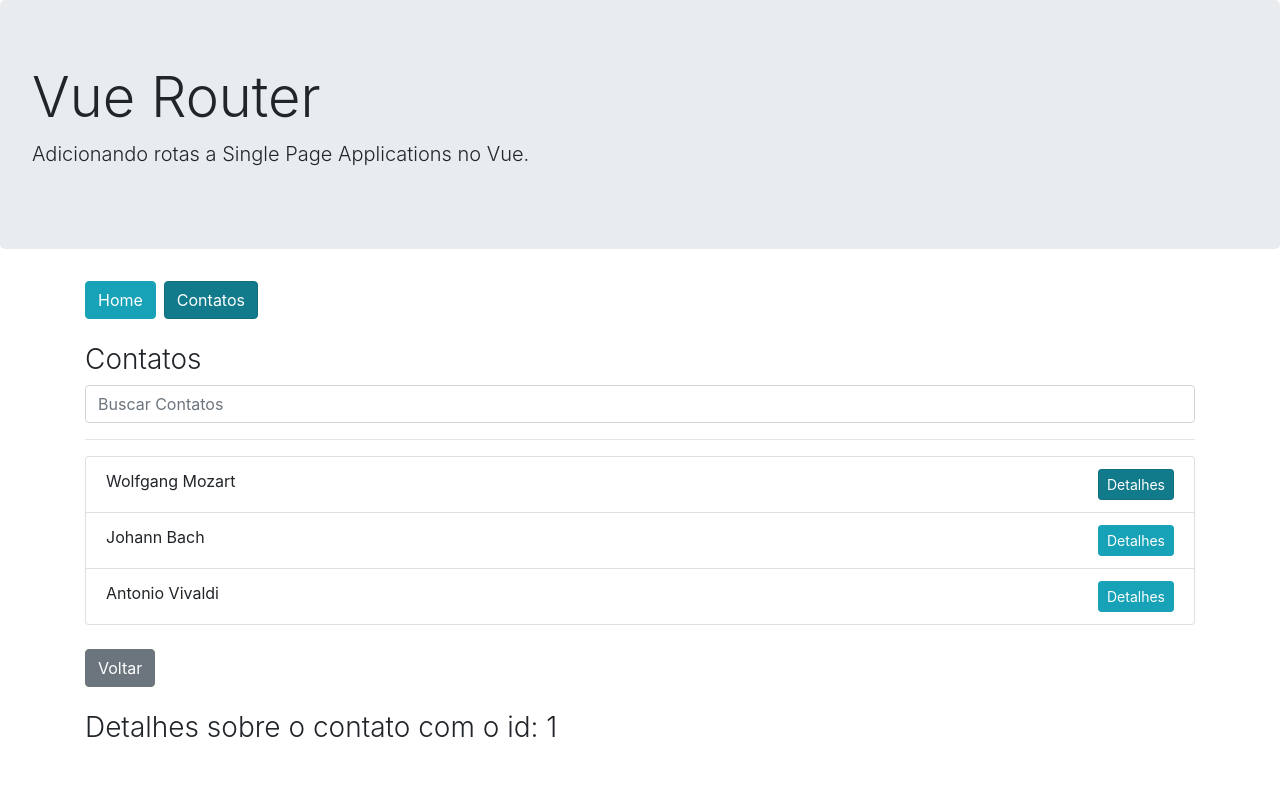
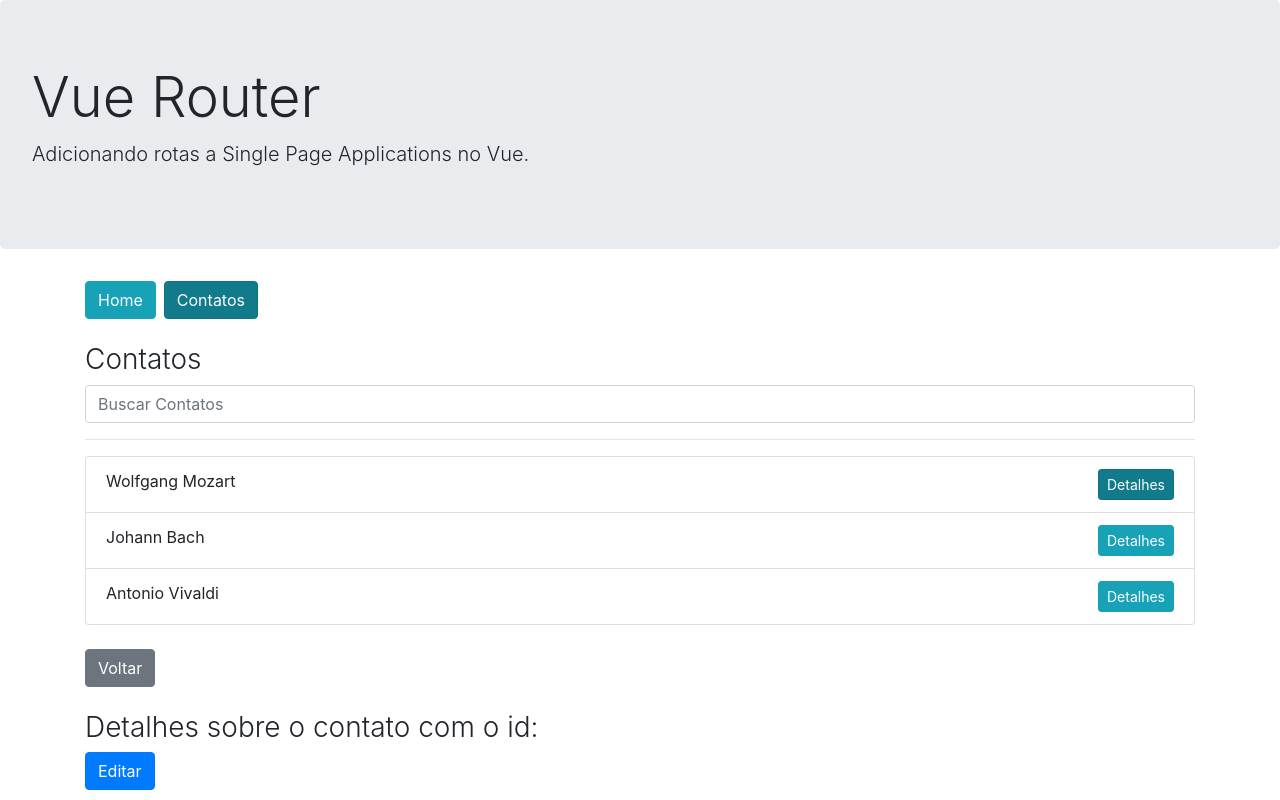
Before and after one commit to lourencofelipe/vue-router, a Vue app: page /contatos/1 in a window 1280 px wide. Built offline with nearby package versions, Linux system fonts and the light colour scheme.

Commit message:
Adding props route

```diff
--- a/src/router.js
+++ b/src/router.js
@@ -32,12 +32,17 @@ export default new VueRouter({
           component: {
             default: ContatoEditar,
             'contato-detalhes': ContatoDetalhes
+          },
+          props: {
+            default: true,
+            'contato-detalhes': true
           }
         },
         {
           path: '',
           component: ContatosHome ,
-          name: 'contatos'
+          name: 'contatos',
+          props: true
         },
         {
           path: '*',
--- a/src/views/contatos/ContatoDetalhes.vue
+++ b/src/views/contatos/ContatoDetalhes.vue
@@ -1,17 +1,16 @@
 <template>
-    <h3 class="font-weight-light">Detalhes sobre o contato com o id: {{ $route.params.id }}</h3>
+   <div>
+        <h3 class="font-weight-light">Detalhes sobre o contato com o id: {{ id }}</h3>
+        <router-link
+        :to="`/contatos/${id}/editar`"
+        class="btn btn-primary">
+            Editar
+        </router-link>
+    </div>
 </template>
 
 <script>
 export default {
-    data(){
-        return {
-            id: this.$route.params.id
-        }
-    },
-    beforeRouteUpdate(to, from, next){
-        this.id = to.params.id
-        next()
-    }
+ props: ['id'],
 }
 </script>
--- a/src/views/contatos/Contatos.vue
+++ b/src/views/contatos/Contatos.vue
@@ -2,6 +2,7 @@
     <div>
     <ContatosLista />
     <router-view></router-view>
+    <router-view name="contato-detalhes"></router-view>
     </div>
 </template>
 
--- a/src/views/contatos/ContatosEditar.vue
+++ b/src/views/contatos/ContatosEditar.vue
@@ -1,3 +1,16 @@
 <template>
-        <h3 class="font-weight-light">Editar Contato</h3>
+        <div>
+            <h3 class="font-weight-light">Editar Contato com id: {{ id }}</h3>
+            <button
+              class="btn btn-secondary mt-4 mb-4"
+              @click="$router.back()">
+                Voltar
+            </button>
+        </div>
 </template>
+
+<script>
+export default {
+    props: ['id']
+}
+</script>
```
